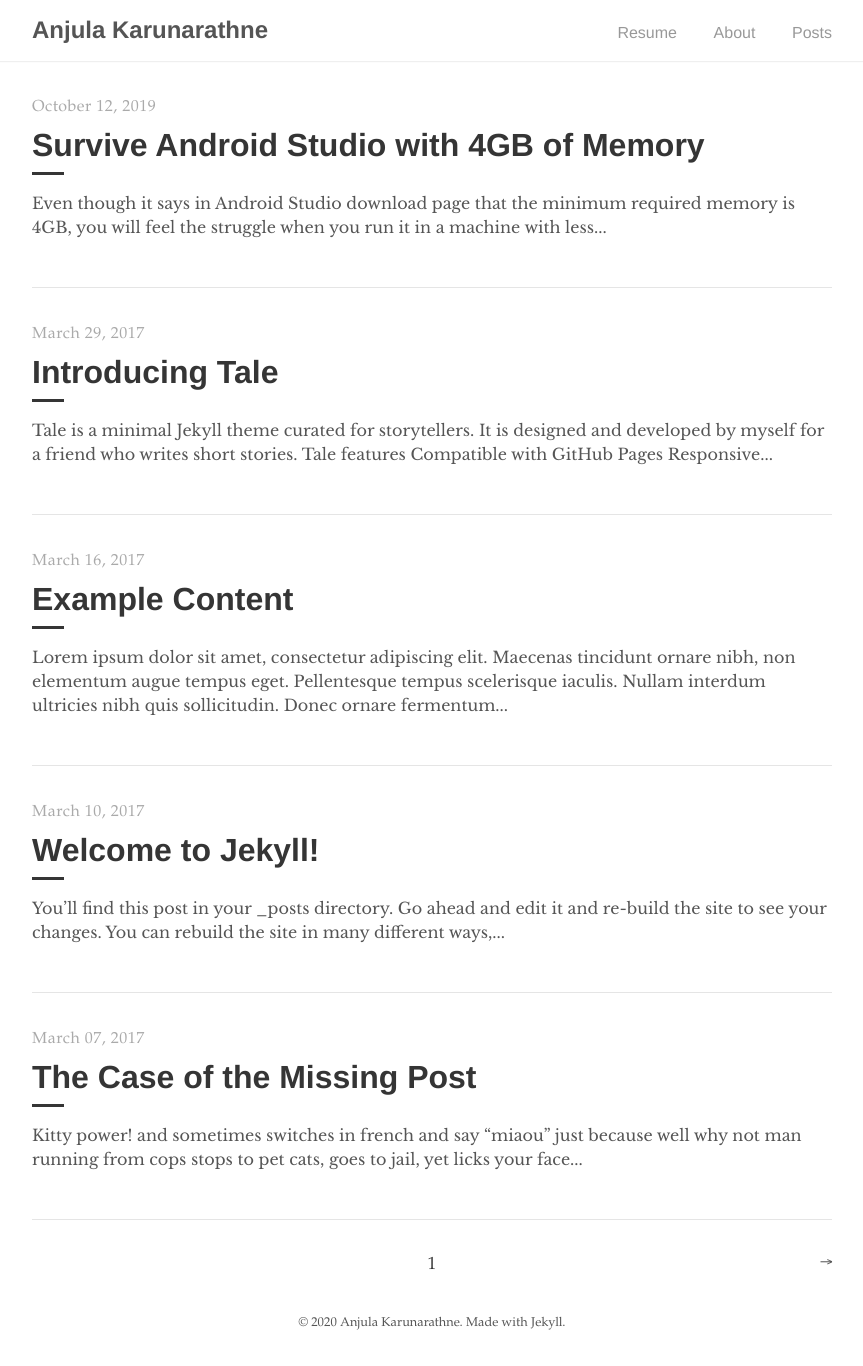
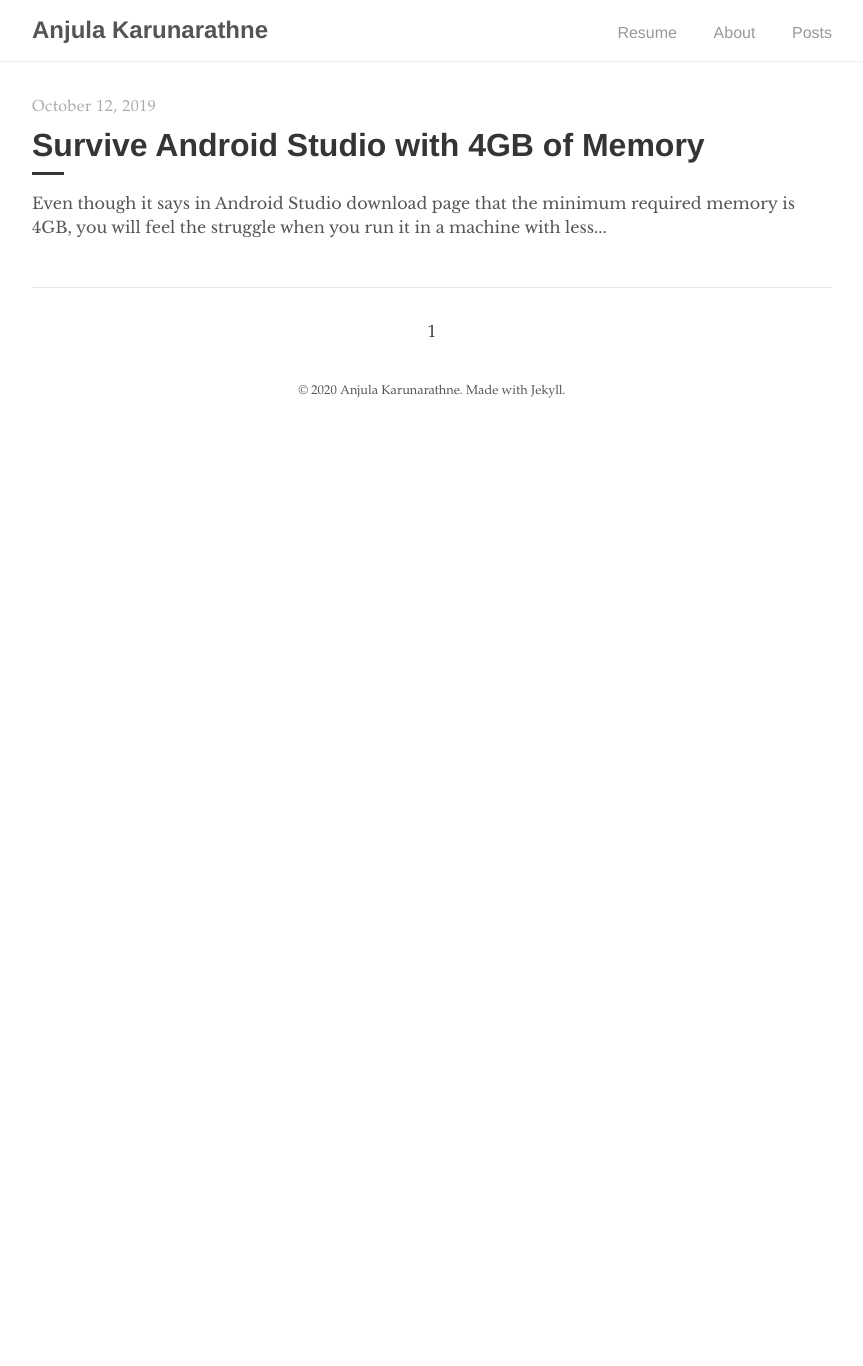
Before and after one commit to anjulalk/anjulalk.github.io, a Jekyll site: the page built from index.html, in a window 1280 px wide. Shown: the whole page, without its empty margins (208-1071 px from the left). Built offline with Jekyll 4.4.1, drawn with Linux system fonts in a browser that asks for light colours; the list of posts is cut into pages by our own code; after the commit the page ends 900 px from its top, so only the background shows below that.

Commit message:
Delete sample posts

```diff
--- a/_posts/2017-03-07-the-case-of-the-missing-post.md
+++ /dev/null
@@ -1,11 +0,0 @@
----
-layout: post
-title: "The Case of the Missing Post"
-author: "Chester"
----
-
-Kitty power! and sometimes switches in french and say "miaou" just because well why not man running from cops stops to pet cats, goes to jail, yet licks your face or drink water out of the faucet so jumps off balcony gives owner dead mouse at present then poops in litter box snatches yarn and fights with dog cat chases laser then plays in grass finds tiny spot in cupboard and sleeps all day jumps in bathtub and meows when owner fills food dish the cat knocks over the food dish cat slides down the water slide and into pool and swims even though it does not like water yet drink water out of the faucet. Pelt around the house and up and down stairs chasing phantoms.
-
-Sit in window and stare ooo, a bird! yum. Sit and stare. Sweet beast loves cheeseburgers. Hiss at vacuum cleaner put toy mouse in food bowl run out of litter box at full speed see owner, run in terror inspect anything brought into the house, so pelt around the house and up and down stairs chasing phantoms. Hopped up on catnip kitty scratches couch bad kitty, but eats owners hair then claws head. Lie on your belly and purr when you are asleep kitty power! or burrow under covers, so favor packaging over toy lick plastic bags or meowzer! yet unwrap toilet paper.
-
-[Cat Ipsum](http://www.catipsum.com/)
--- a/_posts/2017-03-10-welcome-to-jekyll.md
+++ /dev/null
@@ -1,25 +0,0 @@
----
-layout: post
-title:  "Welcome to Jekyll!"
-author: "Jekyll"
----
-
-You’ll find this post in your `_posts` directory. Go ahead and edit it and re-build the site to see your changes. You can rebuild the site in many different ways, but the most common way is to run `jekyll serve`, which launches a web server and auto-regenerates your site when a file is updated.
-
-To add new posts, simply add a file in the `_posts` directory that follows the convention `YYYY-MM-DD-name-of-post.ext` and includes the necessary front matter. Take a look at the source for this post to get an idea about how it works.
-
-Jekyll also offers powerful support for code snippets: like these
-
-{% highlight ruby %}
-def print_hi(name)
-  puts "Hi, #{name}"
-end
-print_hi('Tom')
-#=> prints 'Hi, Tom' to STDOUT.
-{% endhighlight %}
-
-Check out the [Jekyll docs][jekyll-docs] for more info on how to get the most out of Jekyll. File all bugs/feature requests at [Jekyll’s GitHub repo][jekyll-gh]. If you have questions, you can ask them on [Jekyll Talk][jekyll-talk].
-
-[jekyll-docs]: https://jekyllrb.com/docs/home
-[jekyll-gh]:   https://github.com/jekyll/jekyll
-[jekyll-talk]: https://talk.jekyllrb.com/
--- a/_posts/2017-03-16-example-content.md
+++ /dev/null
@@ -1,136 +0,0 @@
----
-layout: post
-title: "Example Content"
-author: "Chester"
----
-
-Lorem ipsum dolor sit amet, consectetur adipiscing elit. Maecenas tincidunt ornare nibh, non elementum augue tempus eget. Pellentesque tempus scelerisque iaculis. Nullam interdum ultricies nibh quis sollicitudin. Donec ornare fermentum facilisis. Ut at sem ac sem imperdiet varius a eget tortor. Nam eu augue eget orci semper maximus in eget augue. Mauris ornare, nisl ut suscipit consectetur, mi quam interdum tellus, at rutrum quam eros ultrices mi.
-
-# Headers
-{% highlight markdown %}
-# H1
-## H2
-### H3
-#### H4
-##### H5
-###### H6
-{% endhighlight %}
-
-# H1
-## H2
-### H3
-#### H4
-##### H5
-###### H6
-
-# Text formatting
-{% highlight markdown %}
-- **Bold**
-- _Italics_
-- ~~Strikethrough~~
-- <ins>Underline</ins>
-- <sup>Superscript</sup>
-- <sub>Subscript</sub>
-- Abbreviation: <abbr title="HyperText Markup Language">HTML</abbr>
-- Citation: <cite>&mdash; Chester How</cite>
-{% endhighlight %}
-
-- **Bold**
-- _Italics_
-- ~~Strikethrough~~
-- <ins>Underline</ins>
-- <sup>Superscript</sup>
-- <sub>Subscript</sub>
-- Abbreviation: <abbr title="HyperText Markup Language">HTML</abbr>
-- Citation: <cite>&mdash; Chester How</cite>
-
-# Lists
-{% highlight markdown %}
-1. Ordered list item 1
-2. Ordered list item 2
-3. Ordered list item 3
-
-* Unordered list item 1
-* Unordered list item 2
-* Unordered list item 3
-{% endhighlight %}
-
-1. Ordered list item 1
-2. Ordered list item 2
-3. Ordered list item 3
-
-* Unordered list item 1
-* Unordered list item 2
-* Unordered list item 3
-
-# Links
-{% highlight markdown %}
-Check out tale on [GitHub](https://github.com/chesterhow/tale).
-{% endhighlight %}
-
-Check out tale on [GitHub](https://github.com/chesterhow/tale).
-
-# Images
-{% highlight markdown %}
-![Placeholder image](https://placehold.it/800x400 "Placeholder image")
-
-![Image with caption](https://placehold.it/700x400 "Image with caption")
-_This is an image with a caption_
-{% endhighlight %}
-
-![Placeholder image](https://placehold.it/800x400 "Placeholder image")
-
-![Image with caption](https://placehold.it/700x400 "Image with caption")
-_This is an image with a caption_
-
-# Code and Syntax Highlighting
-Use back-ticks for `inline code`. Multi-line code snippets are supported too through Pygments.
-
-{% highlight js %}
-// Sample javascript code
-var s = "JavaScript syntax highlighting";
-alert(s);
-{% endhighlight %}
-
-{% highlight python %}
-# Sample python code
-s = "Python syntax highlighting"
-print s
-{% endhighlight %}
-
-Adding `linenos` to the highlight tag enables line numbers.
-
-{% highlight js  linenos %}
-// Sample javascript code
-var s = "JavaScript syntax highlighting";
-alert(s);
-{% endhighlight %}
-
-# Blockquotes
-{% highlight markdown %}
-> Curabitur blandit tempus porttitor. Nullam quis risus eget urna mollis ornare vel eu leo. Nullam id dolor id nibh ultricies vehicula ut id elit.
-
-{% endhighlight %}
-
-> Curabitur blandit tempus porttitor. Nullam quis risus eget urna mollis ornare vel eu leo. Nullam id dolor id nibh ultricies vehicula ut id elit.
-
-# Horizontal Rule & Line Break
-{% highlight markdown %}
-Use `<hr>` for horizontal rules
-
-<hr>
-
-and `<br>` for line breaks.
-
-<br>
-{% endhighlight %}
-
-Use `<hr>` for horizontal rules
-
-<hr>
-
-and `<br>` for line breaks.
-
-<br>
-
-_The end_
--- a/_posts/2017-03-29-introducing-tale.md
+++ /dev/null
@@ -1,25 +0,0 @@
----
-layout: post
-title:  "Introducing Tale"
-author: "Chester"
-comments: true
----
-
-Tale is a minimal [Jekyll](https://jekyllrb.com/) theme curated for storytellers. It is designed and developed by [myself](https://github.com/chesterhow/) for a friend who writes short stories.
-
-## Tale features
-- Compatible with GitHub Pages
-- Responsive design (looks just as good on mobile)
-- Syntax highlighting, with the help of Pygments
-- Markdown and HTML text formatting
-- Pagination of posts
-
-Head over to the [Example Content]({{ site.baseurl }}/2017-03-16/example-content) post for a showcase of Tale's text formatting features.
-
-## Browser Support
-Tale works on most if not all modern browsers, including Chrome, Safari and Firefox 👍🏼
-
-## Download or Contribute
-Tale is publicly hosted on GitHub, so go ahead and download or fork it at the [GitHub repository](https://github.com/chesterhow/tale). If you spot any bugs or have any suggestions, feel free to create an issue or make a pull request.
-
-Thanks for checking out Tale!
```
Also changed, not shown: _pages/resume.md (+2 -2 lines), _posts/2017-03-05-pagination-post.md (deleted, +0 -7 lines), _posts/2017-03-06-the-mystery-of-the-filler-post.md (deleted, +0 -13 lines).
